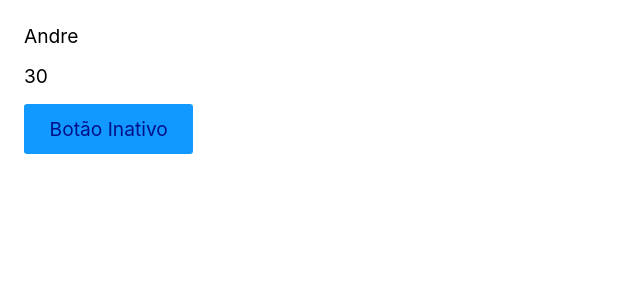
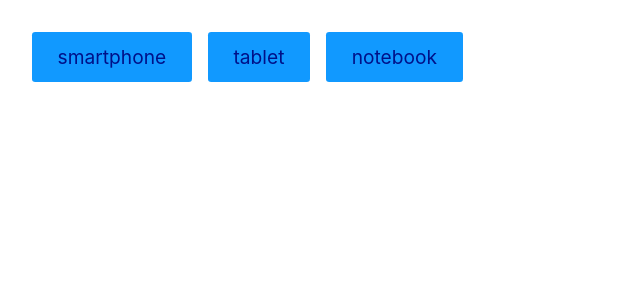
Before and after one commit to NataliaBraganca/react-course, a React (Vite) app: page / in a window 1280 px wide. Shown: the top 300 px of the page, without its empty margins (0-640 px from the left). Built offline with nearby package versions, Linux system fonts and the light colour scheme.

Commit message:
useState fetch

```diff
--- a/src/App.jsx
+++ b/src/App.jsx
@@ -1,30 +1,29 @@
 import React from 'react';
-import Footer from './Footer'
-import Form from "./Form/Form"
+import Produto from './Produto';
 
 const App = () => {
-  const [ativo, setAtivo] = React.useState(false);
-  const [dados, setDados] = React.useState({nome: "Andre", idade: "30"});
-  // É a mesma coisa que:
-  // const ativoArray = React.useState(true);
-  // const ativo = ativoArray[0];
-  // const setAtivo = ativoArray[1];
+  const [dados, setDados] = React.useState(null);
+  const [carregando, setCarregando] = React.useState(null);
 
-  function handleClick(){
-    setAtivo(!ativo);
-    setDados({...dados, faculdade: "Possui faculdade"})
-
+  async function handleClick(event) {
+    setCarregando(true);
+    const response = await fetch(
+      `https://ranekapi.origamid.dev/json/api/produto/${event.target.innerText}`,
+    );
+    const json = await response.json();
+    setDados(json);
+    setCarregando(false);
   }
 
   return (
-    <div>
-      <p>{dados.nome}</p>
-      <p>{dados.idade}</p>
-      <p>{dados.faculdade}</p>
-      <button onClick={handleClick}>{ativo ? 'Botão Ativo' : 'Botão Inativo'}</button>
-    </div>
+    <>
+      <button style={{margin:".5rem"}} onClick={handleClick}>smartphone</button>
+      <button style={{margin:".5rem"}} onClick={handleClick}>tablet</button>
+      <button style={{margin:".5rem"}} onClick={handleClick}>notebook</button>
+      {carregando && <p>Carregando...</p>}
+      {!carregando && dados && <Produto dados={dados} />}
+    </>
   );
 };
 
-
-export default App
+export default App;
--- a/src/Footer.jsx
+++ /dev/null
@@ -1,9 +0,0 @@
-import React from 'react'
-
-const Footer = () => {
-  return (
-    <footer>Footer</footer>
-  )
-}
-
-export default Footer
--- /dev/null
+++ b/src/Produto.jsx
@@ -0,0 +1,13 @@
+import React from 'react';
+
+const Produto = ({ dados }) => {
+  return (
+    <div>
+      <h1>{dados.nome}</h1>
+      <p>R$ {dados.preco}</p>
+      <img src={dados.fotos[0].src} alt={dados.fotos[0].titulo} />
+    </div>
+  );
+};
+
+export default Produto;
```
